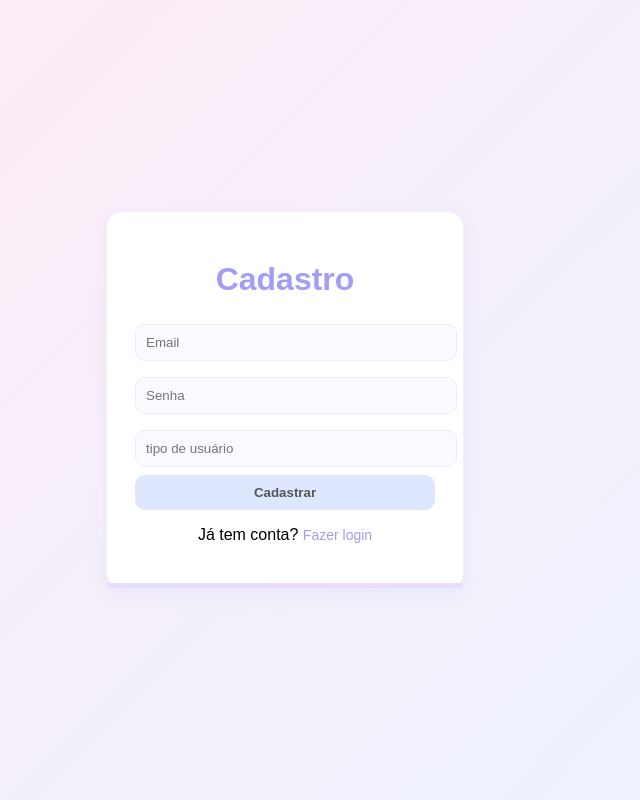
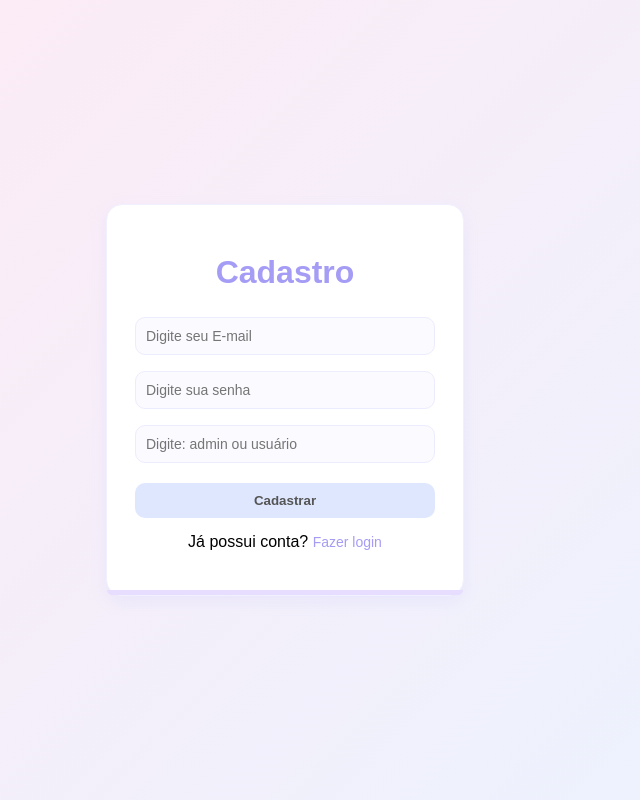
Before and after one commit to stefannyemilly27/PROJETO_PW, a PHP site: page /cadastro.php in a window 1280 px wide. Shown: the whole page, without its empty margins (355-995 px from the left). Run offline with PHP 8.4, Linux system fonts and the light colour scheme.

Commit message:
adm vs usuario

```diff
--- a/login_acesso/banco/projeto_pw_blog.sql
+++ b/login_acesso/banco/projeto_pw_blog.sql
@@ -12,7 +12,7 @@ CREATE TABLE usuarios_login (
 
     senha VARCHAR(255) NOT NULL,
 
-    tipo VARCHAR(20) NOT NULL DEFAULT 'usuario'
+    tipo VARCHAR(20) NOT NULL DEFAULT 'usuário'
 
 );
 
--- a/login_acesso/blog/categoria.php
+++ b/login_acesso/blog/categoria.php
@@ -0,0 +1,3 @@
+<?php
+echo "CATEGORIA funcionando";
+?>
--- a/login_acesso/blog/comentar.php
+++ b/login_acesso/blog/comentar.php
@@ -0,0 +1,3 @@
+<?php
+echo "COMENTAR funcionando";
+?>
--- a/login_acesso/blog/post.php
+++ b/login_acesso/blog/post.php
@@ -0,0 +1,3 @@
+<?php
+echo "POST funcionando";
+?>
--- a/login_acesso/cadastro.php
+++ b/login_acesso/cadastro.php
@@ -4,32 +4,72 @@ require 'conexao.php';
 $erro = "";
 $sucesso = "";
 
-if (isset($_POST['email'], $_POST['senha'])) {
+if (isset($_POST['email'], $_POST['senha'], $_POST['tipo'])) {
 
-    if (strlen($_POST['email']) == 0 && strlen($_POST['senha']) == 0) {
+    if (
+        strlen($_POST['email']) == 0 &&
+        strlen($_POST['senha']) == 0
+    ) {
+
         $erro = "Preencha o E-mail e a senha";
+
     } else if (strlen($_POST['email']) == 0) {
-    $erro = "Preencha o E-mail";
+
+        $erro = "Preencha o E-mail";
+
     } else if (strlen($_POST['senha']) == 0) {
+
         $erro = "Preencha a senha";
+
+    } else if (strlen($_POST['tipo']) == 0) {
+
+        $erro = "Preencha o tipo de usuário";
+
     } else {
 
-        $email = $_POST['email'];
+        $email = trim($_POST['email']);
         $senha = password_hash($_POST['senha'], PASSWORD_DEFAULT);
 
+        $tipo = strtolower(trim($_POST['tipo']));
 
-        $stmt = $conexao->prepare("SELECT id FROM usuarios_login WHERE email = ?");
-        $stmt->execute([$email]);
+        if (
+            $tipo != 'admin' &&
+            $tipo != 'usuário'
+        ) {
 
-        if ($stmt->fetch()) {
-            $erro = "Email já cadastrado!";
+            $erro = "Digite apenas: admin ou usuário";
+
         } else {
 
-            $sql = "INSERT INTO usuarios_login (email, senha) VALUES (?, ?)";
-            $stmt = $conexao->prepare($sql);
-            $stmt->execute([$email, $senha]);
+            $stmt = $conexao->prepare(
+                "SELECT id FROM usuarios_login WHERE email = ?"
+            );
 
-            $sucesso = "Cadastro realizado com sucesso!";
+            $stmt->execute([$email]);
+
+            if ($stmt->fetch()) {
+
+                $erro = "Este E-mail já está cadastrado!";
+
+            } else {
+
+                $sql = "
+                    INSERT INTO usuarios_login
+                    (email, senha, tipo)
+                    VALUES
+                    (?, ?, ?)
+                ";
+
+                $stmt = $conexao->prepare($sql);
+
+                $stmt->execute([
+                    $email,
+                    $senha,
+                    $tipo
+                ]);
+
+                $sucesso = "Cadastro realizado com sucesso!";
+            }
         }
     }
 }
@@ -38,10 +78,13 @@ if (isset($_POST['email'], $_POST['senha'])) {
 <!DOCTYPE html>
 <html lang="pt-BR">
 <head>
+
     <meta charset="UTF-8">
-    <meta name="viewport" content="width=device-width, initial-scale=1.0">
+
     <title>Cadastro</title>
+
     <link rel="stylesheet" href="style.css">
+
 </head>
 <body>
 
@@ -49,23 +92,54 @@ if (isset($_POST['email'], $_POST['senha'])) {
 
     <h1>Cadastro</h1>
 
-    <?php if (!empty($erro)) echo "<p class='erro'>$erro</p>"; ?>
-    <?php if (!empty($sucesso)) echo "<p class='sucesso'>$sucesso</p>"; ?>
+    <?php
+        if (!empty($erro)) {
+            echo "<p class='erro'>$erro</p>";
+        }
+
+        if (!empty($sucesso)) {
+            echo "<p class='sucesso'>$sucesso</p>";
+        }
+    ?>
 
     <form method="POST">
 
-        <input type="email" name="email" placeholder="Email" required>
+        <input
+            type="email"
+            name="email"
+            placeholder="Digite seu E-mail"
+            required
+        >
 
-        <input type="password" name="senha" placeholder="Senha" required>
+        <input
+            type="password"
+            name="senha"
+            placeholder="Digite sua senha"
+            required
+        >
 
-        <input type="tex" name="tipo" placeholder="tipo de usuário" required>
+        <input
+            type="text"
+            name="tipo"
+            placeholder="Digite: admin ou usuário"
+            class="tipo-input"
+            required
+        >
 
-        <button type="submit">Cadastrar</button>
+        <button type="submit">
+            Cadastrar
+        </button>
 
     </form>
 
     <p class="link">
-        Já tem conta? <a href="index.php">Fazer login</a>
+
+        Já possui conta?
+
+        <a href="index.php">
+            Fazer login
+        </a>
+
     </p>
 
 </div>
--- a/login_acesso/style.css
+++ b/login_acesso/style.css
@@ -7,7 +7,6 @@ body {
     align-items: center;
     height: 100vh;
 }
-
 
 .box {
     background: #ffffff;
@@ -19,7 +18,6 @@ body {
     border: 1px solid #f0f0ff;
     position: relative;
 }
-
 
 .box::after {
     content: "";
@@ -33,12 +31,10 @@ body {
     border-bottom-right-radius: 16px;
 }
 
-
 h1 {
     color: #a59cf5;
     margin-bottom: 18px;
 }
-
 
 input {
     width: 100%;
@@ -49,12 +45,17 @@ input {
     background: #fafaff;
     outline: none;
     transition: 0.2s;
+    box-sizing: border-box;
+    font-size: 14px;
 }
 
 input:focus {
     border-color: #dcd4ff;
 }
 
+.tipo-input {
+    margin-bottom: 20px;
+}
 
 button {
     width: 100%;
@@ -72,7 +73,6 @@ button:hover {
     background: #d6ccff;
 }
 
-
 a {
     color: #a59cf5;
     text-decoration: none;
@@ -83,14 +83,42 @@ a:hover {
     text-decoration: underline;
 }
 
-
 .erro {
     color: #ff9aa2;
     font-size: 14px;
+    margin-bottom: 10px;
 }
 
 
 .sucesso {
-    color: #a0e7e5;
+    color: #7fd6c9;
     font-size: 14px;
+    margin-bottom: 10px;
 }
+
+.link {
+    margin-top: 15px;
+}
+
+.menu-admin{
+    list-style: none;
+    padding: 0;
+}
+
+.menu-admin li{
+    margin: 12px 0;
+}
+
+.menu-admin a{
+    display: block;
+    background: #fafaff;
+    padding: 10px;
+    border-radius: 10px;
+    border: 1px solid #ececff;
+    transition: 0.2s;
+}
+
+.menu-admin a:hover{
+    background: #eee7ff;
+    text-decoration: none;
+}
```
Also changed, not shown: login_acesso/blog/home-comum.php (+18 -11 lines), login_acesso/home-adm.php (+16 -10 lines), login_acesso/index.php (+7 -7 lines), login_acesso/blog/style_blog.css (deleted).
